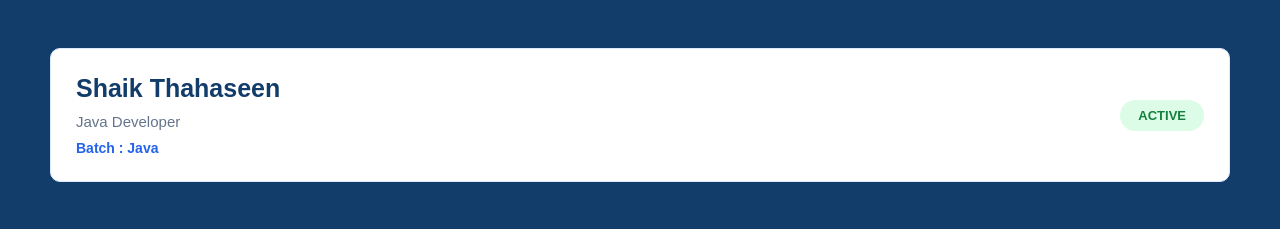
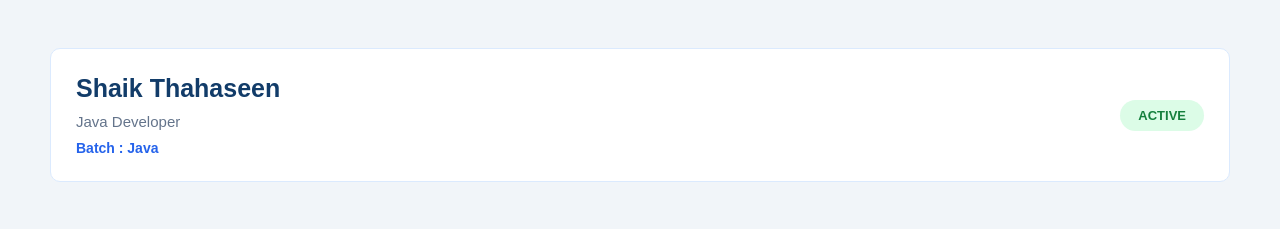
Before and after one commit to Thahaseen29/front-end-projects, a plain HTML site: page Student_learning_dashboard/index.html in a window 1280 px wide. Shown: the part 75-304 px from the top of the page. Drawn offline with Linux system fonts and the light colour scheme.

Commit message:
Update style.css

```diff
--- a/Student_learning_dashboard/style.css
+++ b/Student_learning_dashboard/style.css
@@ -6,6 +6,7 @@
         body{
             font-family: Arial, sans-serif;
          background-color: #123C69;
+            background-color: #f1f5f9;
 
         }
         .header{
```
